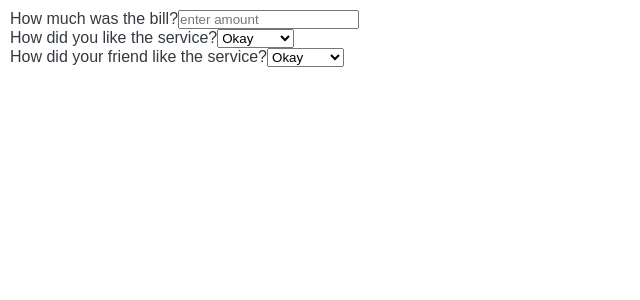
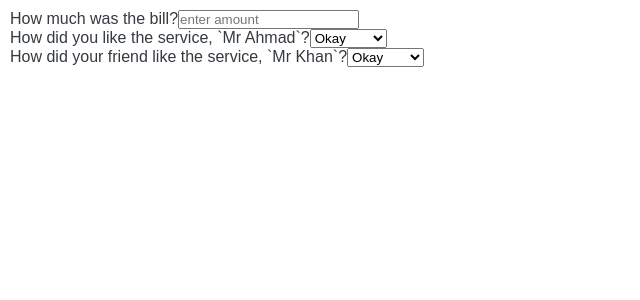
Before and after one commit to muhammaddahmadd/travel-checklist, a React (Create React App) app: page / in a window 1280 px wide. Shown: the top 300 px of the page, without its empty margins (0-640 px from the left). Built offline with nearby package versions, Linux system fonts and the light colour scheme.

Commit message:
"Updated Quiz.js: added hardcoded names, modified prompts, and changed label texts; also updated tip calculation and display logic."

```diff
--- a/src/components/Quiz1.1/Quiz.js
+++ b/src/components/Quiz1.1/Quiz.js
@@ -11,9 +11,16 @@ function Quiz(){
 }
 
 function Form(){
+    // const [myName] = useState(prompt("Enter your Name").toLocaleLowerCase())
+    // const [friedName] = useState(prompt("Enter your Friend's Name").toLocaleLowerCase())
 const [amount, setAmount] = useState("")
-const [myExp, setMyExp] = useState("okay")
+const [myExp, setMyExp] = useState("")
 const [friendExp, setfriendExp] = useState("")
+
+// const myName = prompt("Enter your Name").toLocaleLowerCase();
+// const friendName = prompt("Enter your Friend's Name").toLocaleLowerCase();
+    const myName = "Ahmad";
+    const friedName = "Khan";
 
 
     function handleAmount(e){
@@ -42,11 +49,12 @@ const [friendExp, setfriendExp] = useState("")
 
 
     return <div className="">
+
         <label>How much was the bill?</label>
         <input type="number" value={amount} onChange={handleAmount} placeholder="enter amount" />
             <br></br>
 
-        <label>How did you like the service?</label>
+        <label>How did you like the service, `Mr {myName}`?</label>
         <select value={myExp} onChange={handleMine}>
             <option value="okay">Okay</option>
             <option value="good">Good</option>
@@ -55,7 +63,7 @@ const [friendExp, setfriendExp] = useState("")
 
 
         <br></br>
-        <label>How did your friend like the service?</label>
+        <label>How did your friend like the service, `Mr {friedName}`?</label>
         <select value={friendExp} onChange={handleFren} >
             <option value="okay">Okay</option>
             <option value="good">Good</option>
@@ -64,16 +72,14 @@ const [friendExp, setfriendExp] = useState("")
 
         {amount && <div>
             <p>Your bill : `{amount}$`</p>
-            <p>Your tip : `{exp}$`</p>
-            <p>Your Friend tip : `{fexp}$`</p>
-            <p>Total Paid: `{amount + exp + fexp}$`</p>
+            {<p>`{myName} Tip` : `{exp <= 0  || exp === undefined?  "Please select your tip": exp + "$" }`</p>}
+            <p>`{friedName} Tip` : `{fexp <= 0 || fexp === undefined ? "Please select your tip" : fexp + "$"}`</p>
+            {!isNaN(exp) && !isNaN(fexp)? <p>Total Paid: `{amount + exp + fexp}$`</p> : "" }
         </div>}
     </div>
 
-}
 
-
-
+        }
 
 
 
```
